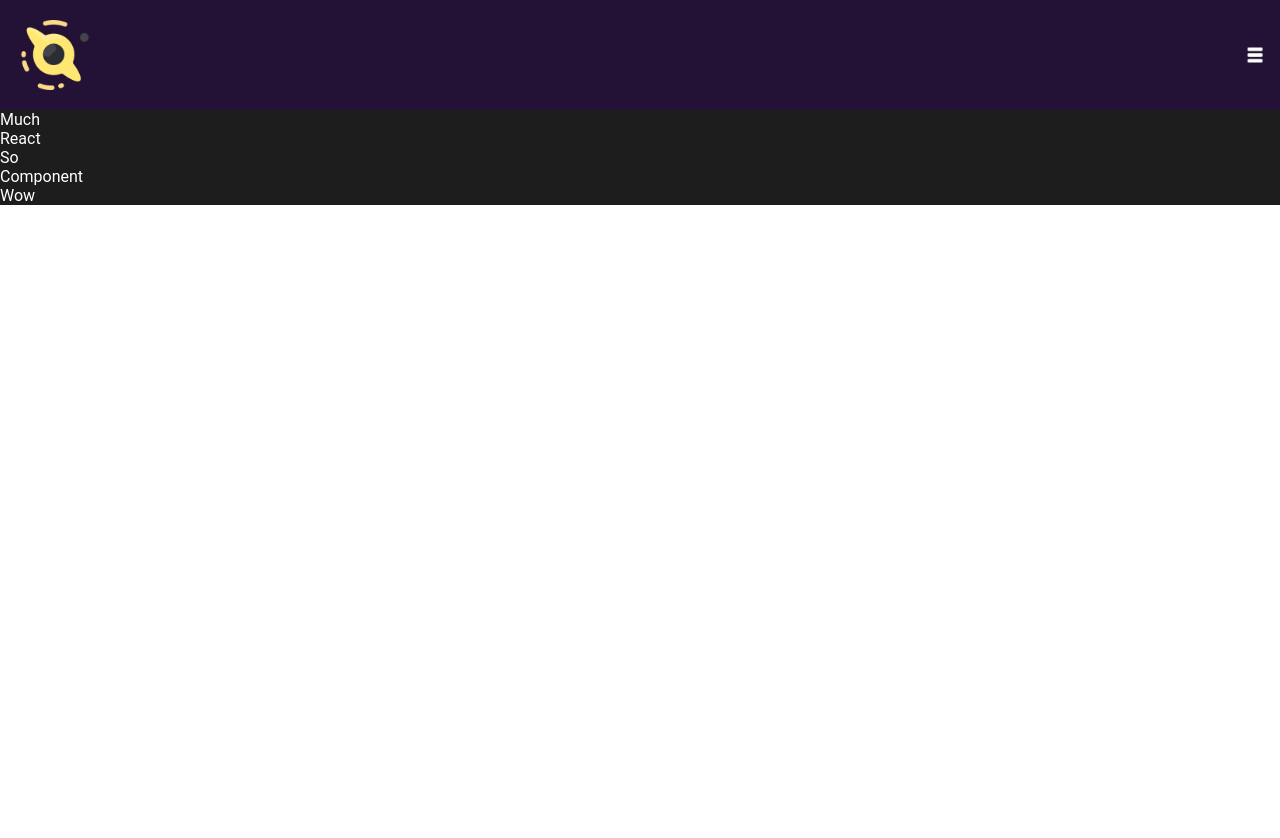
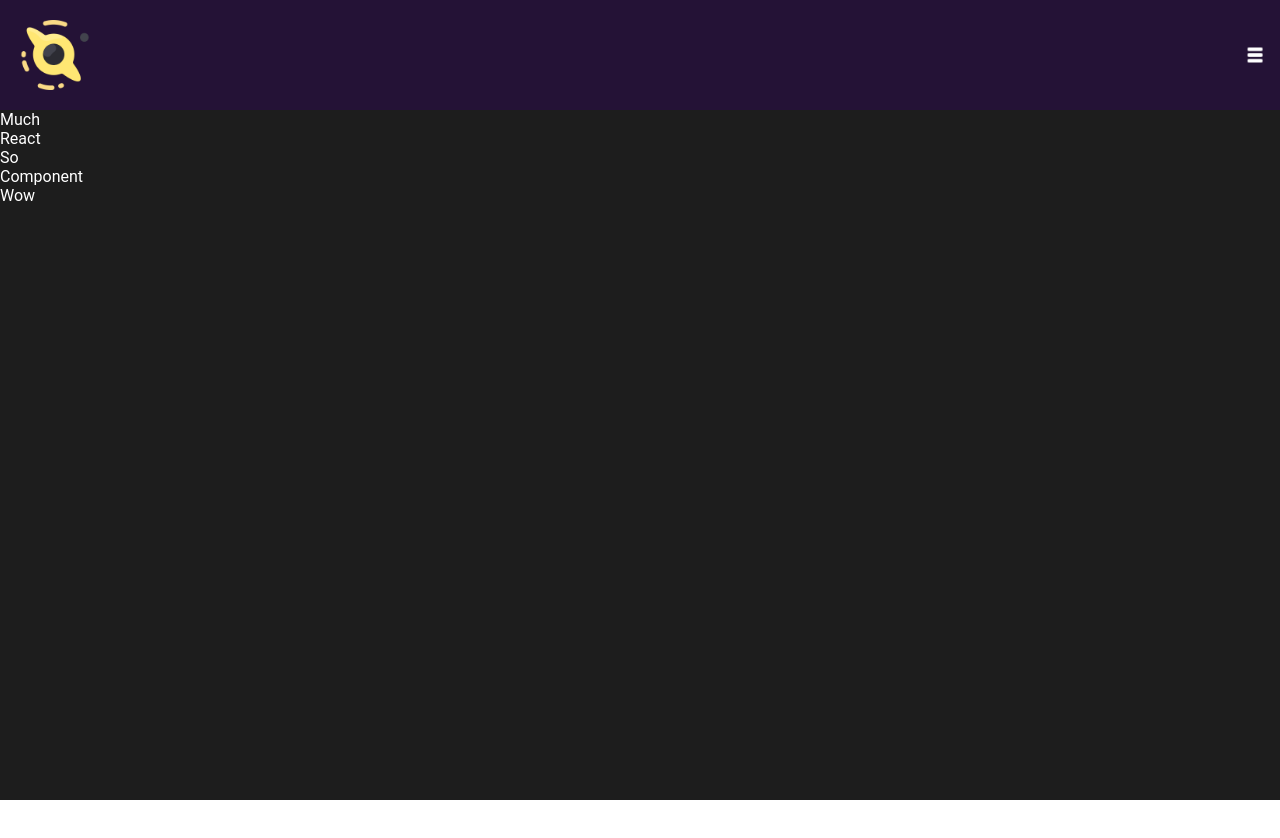
Before and after one commit to Meobot/space-site-project, a React (Vite) app: page / in a window 1280 px wide. Shown: the top 838 px of the page. Before the commit the page ends 800 px from the top, so only its background shows below. Built offline with nearby package versions, Linux system fonts and the light colour scheme.

Commit message:
styling changes

```diff
--- a/src/components/Home.tsx
+++ b/src/components/Home.tsx
@@ -1,7 +1,8 @@
+import "../styles/Home.css"
 
 function Home() {
 	return (
-		<div>
+		<div className="Home">
 			<div>Much</div>
 			<div>React</div>
 			<div>So</div>
--- a/src/styles/App.css
+++ b/src/styles/App.css
@@ -2,4 +2,5 @@
 	background-color: rgb(29, 29, 29);
 	color: #fff;
 	font-family: 'Roboto', sans-serif;
+	height: 100vh;
 }
--- /dev/null
+++ b/src/styles/Home.css
@@ -0,0 +1,3 @@
+.Home {
+	height: 100vh;
+}
```
